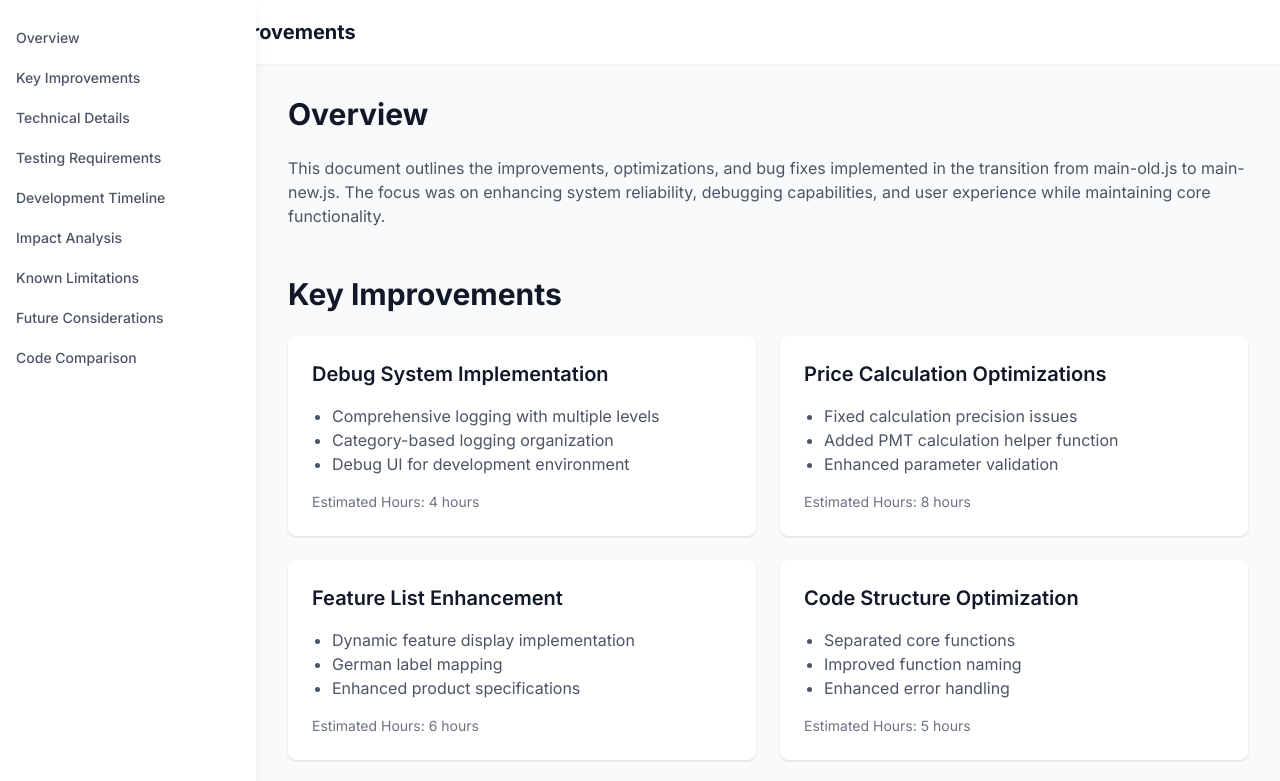
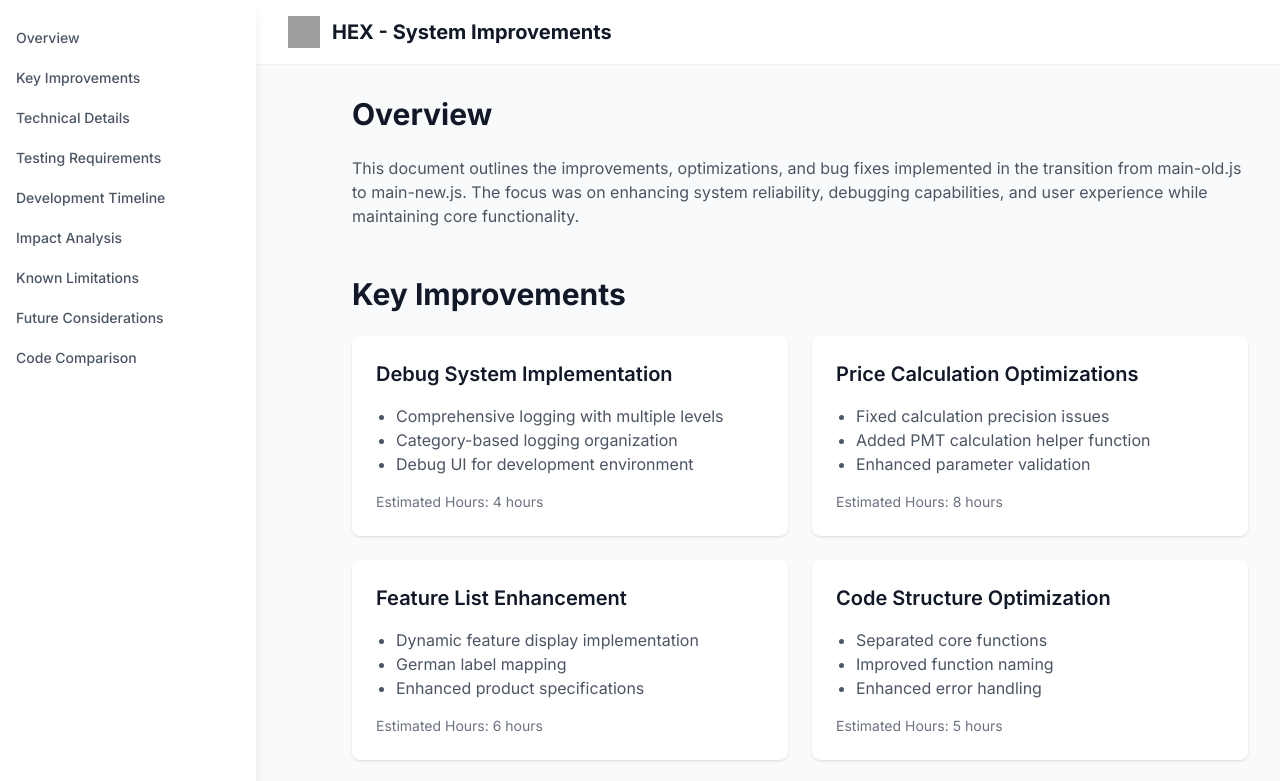
Before and after one commit to osamarehman/hex-docs, a plain HTML site: page index.html in a window 1280 px wide. Shown: the top 781 px of the page. Drawn offline with nearby package versions, Linux system fonts and the light colour scheme; no server answers; grey boxes are pictures that could not be loaded.

Commit message:
fix styles final

```diff
--- a/index.html
+++ b/index.html
@@ -75,6 +75,11 @@
                 display: block;
             }
         }
+        @media (min-width: 768px) {
+            .main-content {
+                margin-left: 64px;
+            }
+        }
     </style>
 </head>
 <body class="bg-gray-50">
@@ -90,7 +95,7 @@
         <div class="max-w-7xl mx-auto px-4 sm:px-6 lg:px-8">
             <div class="flex justify-between h-16">
                 <div class="flex">
-                    <div class="flex-shrink-0 flex items-center space-x-3">
+                    <div class="flex-shrink-0 flex items-center space-x-3 md:ml-64">
                         <img src="https://cdn.prod.website-files.com/6627744b33c005540d1e47b7/6627744b33c005540d1e4814_web-clip.png" alt="HEX Logo" class="h-8 w-8">
                         <h1 class="text-xl font-bold text-gray-900 hidden md:block">HEX - System Improvements</h1>
                         <h1 class="text-xl font-bold text-gray-900 md:hidden">HEX</h1>
```
